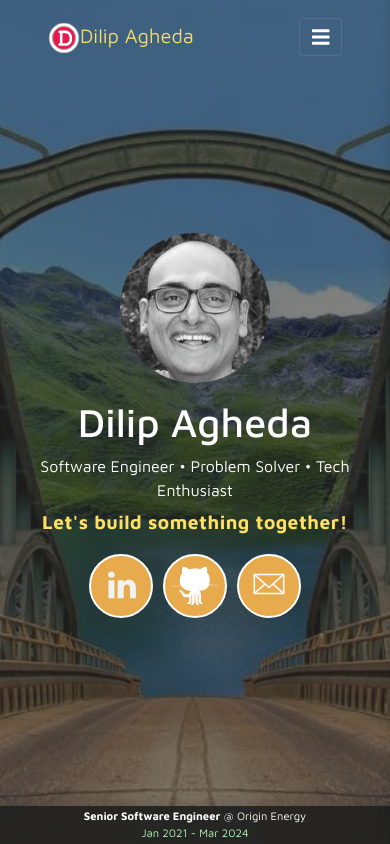
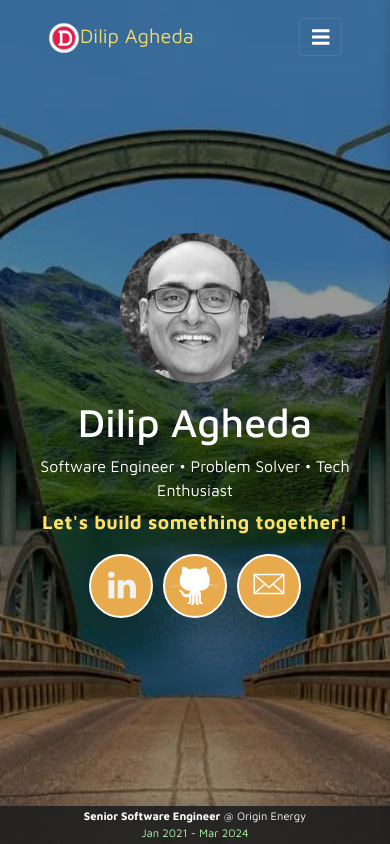
Before and after one commit to dilipagheda/dilipagheda.github.io, a React (Create React App) app: page /aboutme in a window 390 px wide. Built offline with nearby package versions, Linux system fonts and the light colour scheme; a web font is replaced by a local one.

Commit message:
Add slide-out mobile navigation and creative background image fallback with dark overlay

```diff
--- a/src/components/Home.js
+++ b/src/components/Home.js
@@ -5,6 +5,7 @@ import Header from './Header';
 import { withRouter } from 'react-router-dom'
 import { connect } from 'react-redux';
 import ExperienceCarousel from './ExperienceCarousel';
+import backgroundImage from '../data/images/cc-bg-1.jpg';
 
 class Home extends Component {
     constructor(props) {
@@ -13,6 +14,9 @@ class Home extends Component {
             isMobile: window.innerWidth <= 900,
             githubRight: null,
             navCollapsed: true,
+            backgroundLoaded: false,
+            backgroundError: false,
+            particles: [],
             // panelCollapsed removed
         };
         this.handleResize = this.handleResize.bind(this);
@@ -42,12 +46,42 @@ class Home extends Component {
         this.setState({ navCollapsed: e.detail.collapsed });
     }
 
+    // Preload background image
+    preloadBackgroundImage() {
+        const img = new Image();
+        img.onload = () => {
+            this.setState({ backgroundLoaded: true });
+        };
+        img.onerror = () => {
+            this.setState({ backgroundError: true });
+            this.generateFallbackParticles();
+        };
+        img.src = backgroundImage;
+    }
+
+    // Generate floating particles for creative fallback
+    generateFallbackParticles() {
+        const particles = Array.from({length: 12}, (_, i) => ({
+            id: i,
+            x: Math.random() * 100,
+            y: Math.random() * 100,
+            size: Math.random() * 15 + 8,
+            color: ['#4A2E1F', '#B88A3A', '#C4A83A', '#5A2F1A'][Math.floor(Math.random() * 4)],
+            speed: Math.random() * 3 + 2,
+            delay: Math.random() * 4
+        }));
+        this.setState({ particles });
+    }
+
     // Removed panel collapse/expand handlers
 
     componentDidMount() {
         window.addEventListener('resize', this.handleResize);
         window.addEventListener('githubMenuRight', this.handleGithubMenuRight);
         window.addEventListener('navbarCollapseState', this.handleNavbarCollapseState);
+
+        // Preload the background image
+        this.preloadBackgroundImage();
     }
 
     componentWillUnmount() {
@@ -65,16 +99,63 @@ class Home extends Component {
     }
 
     render(){
-        const { isMobile, navCollapsed } = this.state;
+        const { isMobile, navCollapsed, backgroundLoaded, backgroundError, particles } = this.state;
         // Show mobile panel if window is <= 900px or if the hamburger menu is visible (collapsed == false)
         const showMobilePanel = isMobile || !navCollapsed;
         const lastExperiences = this.getLastExperiences();
+
+        // Background image style - only apply if image loaded successfully
+        const backgroundStyle = {
+            backgroundImage: backgroundLoaded && !backgroundError ? `url(${backgroundImage})` :
+                'linear-gradient(135deg, #2A1A15 0%, #8B6A2E 25%, #9A8A2E 50%, #4A2F1A 75%, #2A1A15 100%)',
+            backgroundSize: backgroundLoaded && !backgroundError ? 'cover' : '400% 400%',
+            backgroundPosition: 'center center',
+            backgroundRepeat: 'no-repeat',
+            backgroundColor: backgroundLoaded && !backgroundError ? 'rgba(44, 44, 44, 0.6)' : 'transparent',
+            animation: backgroundError ? 'gradientShift 8s ease infinite' : 'none',
+            position: 'relative'
+        };
+
         return (
             <div>
                 <Header page="HOME" />
-                <div className="page-header-image image-path-home"></div>
-                <div className="page-header">
-                    <div className="page-header-image image-path-home"></div>
+                <div className="page-header" style={backgroundStyle}>
+                    {/* Dark overlay for background image */}
+                    {backgroundLoaded && !backgroundError && (
+                        <div style={{
+                            position: 'absolute',
+                            top: 0,
+                            left: 0,
+                            right: 0,
+                            bottom: 0,
+                            backgroundColor: 'rgba(0, 0, 0, 0.4)',
+                            zIndex: 1
+                        }}></div>
+                    )}
+                    {/* Creative fallback overlay with particles */}
+                    {backgroundError && (
+                        <>
+                            <div className="fallback-overlay"></div>
+                            {particles.map(particle => (
+                                <div
+                                    key={particle.id}
+                                    className="fallback-particle"
+                                    style={{
+                                        position: 'absolute',
+                                        left: `${particle.x}%`,
+                                        top: `${particle.y}%`,
+                                        width: particle.size,
+                                        height: particle.size,
+                                        backgroundColor: particle.color,
+                                        borderRadius: '50%',
+                                        opacity: 0.4,
+                                        animation: `float ${particle.speed}s ease-in-out infinite`,
+                                        animationDelay: `${particle.delay}s`
+                                    }}
+                                />
+                            ))}
+                        </>
+                    )}
                     <div className="container">
                         <div className="content-center">
                             <Introduction home={this.props.home}/>
--- a/src/sass/home.scss
+++ b/src/sass/home.scss
@@ -4,6 +4,53 @@ $home-text-color:white;
   //Add fonts
   font-family: 'Maven Pro', sans-serif;
 }
+
+// Creative fallback animations
+@keyframes gradientShift {
+  0% { background-position: 0% 50%; }
+  50% { background-position: 100% 50%; }
+  100% { background-position: 0% 50%; }
+}
+
+@keyframes float {
+  0%, 100% {
+    transform: translateY(0px) rotate(0deg);
+    opacity: 0.4;
+  }
+  25% {
+    transform: translateY(-10px) rotate(90deg);
+    opacity: 0.6;
+  }
+  50% {
+    transform: translateY(-5px) rotate(180deg);
+    opacity: 0.8;
+  }
+  75% {
+    transform: translateY(-15px) rotate(270deg);
+    opacity: 0.6;
+  }
+}
+
+.fallback-overlay {
+  position: absolute;
+  top: 0;
+  left: 0;
+  right: 0;
+  bottom: 0;
+  background:
+    radial-gradient(circle at 30% 30%, rgba(154, 138, 46, 0.25) 0%, transparent 50%),
+    radial-gradient(circle at 70% 70%, rgba(139, 106, 46, 0.25) 0%, transparent 50%),
+    radial-gradient(circle at 50% 50%, rgba(74, 47, 26, 0.2) 0%, transparent 70%);
+  pointer-events: none;
+  z-index: 1;
+}
+
+.fallback-particle {
+  pointer-events: none;
+  z-index: 2;
+  box-shadow: 0 2px 8px rgba(0, 0, 0, 0.1);
+}
+
 .page-header {
   height: 100vh;
   max-height: 1050px;
@@ -12,6 +59,9 @@ $home-text-color:white;
   background-position: center center;
   background-size: cover;
   background-color: rgba(44, 44, 44, 0.6);
+  // Fallback background color in case image fails to load
+  background-color: #2c2c2c;
+
   .page-header-image {
     position: absolute;
     background-size: cover;
@@ -111,19 +161,8 @@ $home-text-color:white;
   width: 32px;
 }
 
-
-.image-path-home {
-  // background-color:red;
-  background-image: url('../data/images/cc-bg-1.jpg');
-  // height: 100vh;
-  // width: 100vw;
-  position: absolute;
-  background-size: cover;
-  background-position: center center;
-  width: 100%;
-  height: 100%;
-  z-index: -1;
-}
+// Removed the problematic .image-path-home class that used CSS background-image
+// Now using inline styles with imported image for better reliability
 
 .page-header-image,
 .image-path-home {
```
